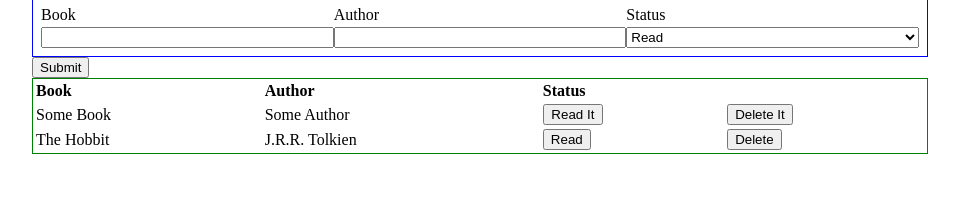
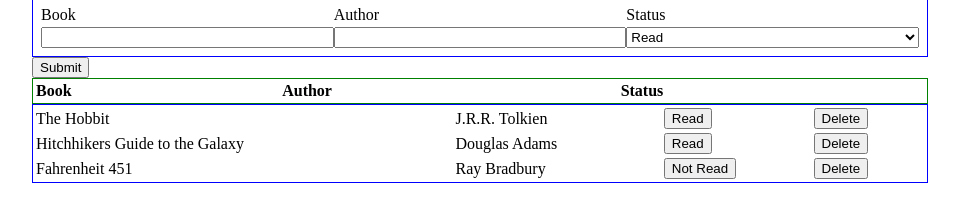
Before and after one commit to hyradar/Library, a plain HTML site: page index.html in a window 1280 px wide. Shown: the part 78-300 px from the top of the page, without its empty margins (160-1119 px from the left). Drawn offline with Linux system fonts and the light colour scheme.

Commit message:
added delete button functionality - removes both from array and webpage - updated updateTable function, now removes old table and updates with new one

```diff
--- a/index.html
+++ b/index.html
@@ -20,7 +20,7 @@
         </div>
 
         <!-- Grid -->
-            <form action="#" class="">
+            <form action="" class="form">
                 <div class="submissionform">
                     <label for="book">Book</label>
                     <label for="author">Author</label>
@@ -32,7 +32,7 @@
                         <option value="notread">Not Read</option>
                     </select>
                 </div>
-                <input type="submit" value="Submit">
+                <input type="button" value="Submit" class="submitbutton">
             </form>
 
         <!-- Grid -->
@@ -45,12 +45,9 @@
                 <th>Status</th>
                 <th></th>
             </tr>
-            <tr class="hobbit">
-                <td>Some Book</td>
-                <td>Some Author</td>
-                <td><button class="readbutton">Read It</button></td>
-                <td><button>Delete It</button></td>
-            </tr>
+            <table class="tableData">
+
+            </table>
         </table>
     </div>
 
--- a/javascript.js
+++ b/javascript.js
@@ -5,33 +5,59 @@ theHobbit.name = 'The Hobbit';
 theHobbit.author = 'J.R.R. Tolkien';
 theHobbit.status = 'Read';
 
+const Hithchikers = Object.create(Book.prototype);
+Hithchikers.name = 'Hitchhikers Guide to the Galaxy';
+Hithchikers.author = 'Douglas Adams';
+Hithchikers.status = 'Read';
+
+const Fahrenheit451 = Object.create(Book.prototype);
+Fahrenheit451.name = 'Fahrenheit 451';
+Fahrenheit451.author = 'Ray Bradbury';
+Fahrenheit451.status = 'Not Read';
+
 function Book(name, author, status) {
     this.name = name;
     this.author = author;
     this.status = status;
 }
 
-Book.prototype.appendTable = function() {
-    let myTable = document.querySelector('.bookshelf');
-    const rowNode = document.createElement("tr");
+function updateTable(array) {
 
-    const bookData = document.createElement("td");
-    const authorData = document.createElement("td");
-    const statusData = document.createElement("td");
-    const deleteData = document.createElement("td");
-    const statusButton = document.createElement("button");
-    statusButton.innerHTML = this.status;
-    const deleteButton = document.createElement("button");
-    deleteButton.innerHTML = "Delete";
+    let myTable = document.querySelector('.tableData');
 
-    const newRow = myTable.appendChild(rowNode);
+    //Remove old table
+    myTable.replaceChildren();
 
-    newRow.append(bookData, authorData, statusData, deleteData);
-    bookData.innerHTML = this.name;
-    authorData.innerHTML = this.author;
-    statusData.append(statusButton);
-    deleteData.append(deleteButton);
+    for (let i = 0; i < array.length; i++) {
 
+        //Create new elements each loop
+        let rowNode = document.createElement("tr");
+        let bookData = document.createElement("td");
+        let authorData = document.createElement("td");
+        let statusData = document.createElement("td");
+        let deleteData = document.createElement("td");
+        let statusButton = document.createElement("button");
+        let deleteButton = document.createElement("button");
+
+        //Adding row + data elements
+        let newRow = myTable.appendChild(rowNode);
+        newRow.append(bookData, authorData, statusData, deleteData);
+        statusData.append(statusButton);
+        deleteData.append(deleteButton);
+
+        //Assigning values
+        bookData.innerHTML = array[i].name;
+        authorData.innerHTML = array[i].author;
+        statusButton.innerHTML = array[i].status;
+        //add functionality to update read button
+        deleteButton.innerHTML = 'Delete';
+        deleteButton.addEventListener('click', function(){
+            removeFromLibrary(myLibrary, deleteButton.dataset.index)
+        });
+
+        //Use this index to know which book in the array to delete
+        deleteButton.dataset.index = i;
+    }
 }
 
 Book.prototype.addToLibrary = function() {
@@ -39,10 +65,11 @@ Book.prototype.addToLibrary = function() {
     console.log("adding "+ this.name +  " to library");
 }
 
-// Current Problem: Object still exists.
-Book.prototype.removeFromLibrary = function() {
-    myLibrary.pop(this);
-    console.log("removing " + this.name + " from library");
+function removeFromLibrary(myLibrary, index) {
+
+    //2nd paramater means remove only one item
+    myLibrary.splice(index, 1);
+    updateTable(myLibrary);
 }
 
 Book.prototype.changeStatus = function() {
@@ -55,6 +82,10 @@ Book.prototype.changeStatus = function() {
     }
 }
 
-theHobbit.appendTable();
+const form = document.querySelector('.form');
+
 theHobbit.addToLibrary();
-theHobbit.removeFromLibrary();
+Hithchikers.addToLibrary();
+Fahrenheit451.addToLibrary();
+
+updateTable(myLibrary);
--- a/styles.css
+++ b/styles.css
@@ -30,6 +30,11 @@
     border: 1px solid green;
 }
 
+.tableData {
+    width: 70vw;
+    border: 1px solid blue;
+}
+
 .readbutton {
     width: 60px;
 }
```
